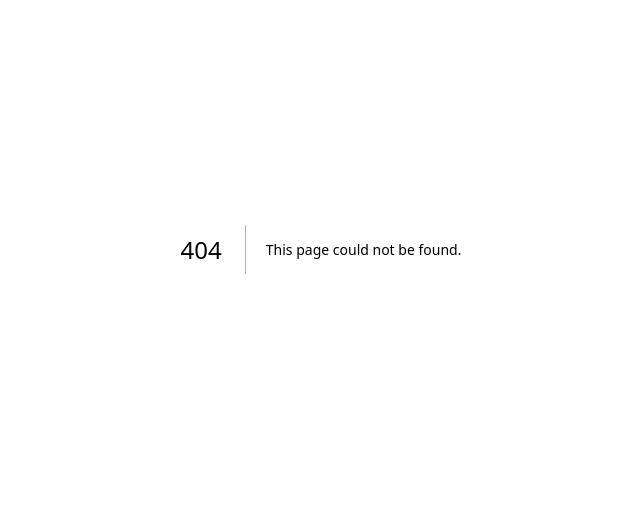
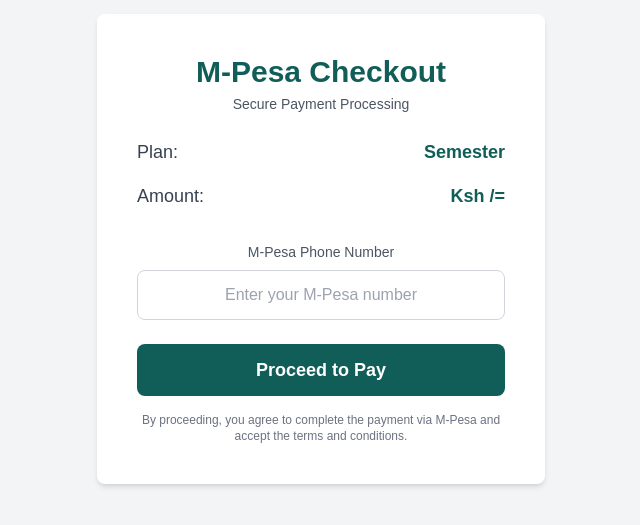
Before and after one commit to Hiuhuedd/automated-ru-frontend, a Next.js app: page /checkout in a window 1280 px wide. Before the commit this address had no page. Shown: the part 151-676 px from the top of the page, without its empty margins (319-959 px from the left). Built offline with nearby package versions, Linux system fonts and the light colour scheme.

Commit message:
premium3

```diff
--- /dev/null
+++ b/src/app/auth/page.js
@@ -0,0 +1,99 @@
+"use client";
+import { useEffect, useState } from "react";
+import { useRouter } from "next/navigation";
+
+export default function SignUpSignInPage() {
+  const router = useRouter();
+  const [isSignUp, setIsSignUp] = useState(true); // Toggle between sign-up and sign-in
+  const [username, setUsername] = useState("");
+  const [phoneNumber, setPhoneNumber] = useState("");
+  const [password, setPassword] = useState("");
+
+
+  const [isLoading, setIsLoading] = useState(true);
+
+  useEffect(() => {
+    const timer = setTimeout(() => {
+      setIsLoading(false);
+    }, 3000);
+    return () => clearTimeout(timer);
+  }, []);
+
+
+
+  const handleSwitch = () => {
+    setIsSignUp((prev) => !prev);
+  };
+
+  const handleSignUp = () => {
+    const user = { username, phoneNumber, password };
+    localStorage.setItem("user", JSON.stringify(user));
+    alert("Sign-up successful! Redirecting to Premium Page...");
+    router.push("/premium"); // Redirect back to the premium page
+  };
+
+  const handleSignIn = () => {
+    const storedUser = JSON.parse(localStorage.getItem("user"));
+    if (storedUser && storedUser.username === username && storedUser.password === password) {
+      alert("Sign-in successful!");
+      router.push("/premium"); // Redirect back to the premium page
+    } else {
+      alert("Invalid credentials! Please try again.");
+    }
+  };
+
+  return (
+    <div className="min-h-screen flex items-center justify-center bg-gray-100 p-4 font-poppins">
+
+{isLoading ? (
+        <div className="flex items-center justify-center">
+          <div className="animate-spin rounded-full h-10 w-10 border-t-2 border-b-2 border-teal-800"></div>
+        </div>
+      ) : (
+      <div className="bg-white shadow-lg rounded-lg w-full max-w-md p-6 space-y-4 text-center">
+        <h2 className="text-2xl font-bold text-teal-800">{isSignUp ? "Sign Up" : "Sign In"}</h2>
+
+        <input
+          type="text"
+          placeholder="Username"
+          value={username}
+          onChange={(e) => setUsername(e.target.value)}
+          className="w-full p-2 border border-gray-300 rounded mt-2"
+        />
+
+        {isSignUp && (
+          <input
+            type="text"
+            placeholder="Phone Number"
+            value={phoneNumber}
+            onChange={(e) => setPhoneNumber(e.target.value)}
+            className="w-full p-2 border border-gray-300 rounded mt-2"
+          />
+        )}
+
+        <input
+          type="password"
+          placeholder="4-Digit Password"
+          value={password}
+          onChange={(e) => setPassword(e.target.value)}
+          className="w-full p-2 border border-gray-300 rounded mt-2"
+        />
+
+        <button
+          onClick={isSignUp ? handleSignUp : handleSignIn}
+          className="w-full bg-teal-800 text-white py-2 rounded mt-4"
+        >
+          {isSignUp ? "Sign Up" : "Sign In"}
+        </button>
+
+        <p className="text-sm text-gray-600 mt-4">
+          {isSignUp ? "Already have an account?" : "Don't have an account?"}
+          <button onClick={handleSwitch} className="text-teal-800 ml-1">
+            {isSignUp ? "Sign In" : "Sign Up"}
+          </button>
+        </p>
+      </div>)
+}
+    </div>
+  );
+}
--- /dev/null
+++ b/src/app/checkout/page.js
@@ -0,0 +1,74 @@
+// src/app/mpesaCheckout.js
+"use client";
+import { useRouter, useSearchParams } from "next/navigation";
+import { useState, useEffect } from "react";
+
+export default function MpesaCheckout() {
+  const router = useRouter();
+  const searchParams = useSearchParams();
+  const plan = searchParams.get("plan");
+  const amount = searchParams.get("amount");
+
+  const [mpesaNumber, setMpesaNumber] = useState("");
+  const [user, setUser] = useState(null);
+
+  useEffect(() => {
+    const storedUser = JSON.parse(localStorage.getItem("user"));
+    if (storedUser) {
+      setUser(storedUser);
+      setMpesaNumber(storedUser.phoneNumber);
+    }
+  }, []);
+
+  const handleCheckout = () => {
+    alert(`Processing ${plan} plan payment of Ksh ${amount} for M-Pesa number ${mpesaNumber}`);
+    // Add logic to integrate with the M-Pesa API if available
+    router.push("/resources"); // Redirect back to the premium page
+
+  };
+
+  return (
+    <div className="min-h-screen bg-gray-100 flex flex-col items-center justify-center p-6 sm:p-10 font-poppins">
+      <div className="bg-white shadow-md rounded-lg p-6 sm:p-10 w-full max-w-md text-center">
+        <h2 className="text-3xl font-semibold text-teal-800">M-Pesa Checkout</h2>
+        <p className="text-sm text-gray-600 mt-1">Secure Payment Processing</p>
+
+        <div className="mt-6 space-y-4">
+          <div className="flex items-center justify-between">
+            <p className="text-lg font-medium text-gray-700">Plan:</p>
+            <p className="text-lg font-semibold text-teal-800">{plan === "monthly" ? "Monthly" : "Semester"}</p>
+          </div>
+          <div className="flex items-center justify-between">
+            <p className="text-lg font-medium text-gray-700">Amount:</p>
+            <p className="text-lg font-semibold text-teal-800">Ksh {amount}/=</p>
+          </div>
+        </div>
+
+        <div className="mt-8">
+          <label htmlFor="mpesaNumber" className="block text-sm font-medium text-gray-600 mb-2">
+            M-Pesa Phone Number
+          </label>
+          <input
+            id="mpesaNumber"
+            type="tel"
+            value={mpesaNumber}
+            onChange={(e) => setMpesaNumber(e.target.value)}
+            className="w-full p-3 border border-gray-300 rounded-lg text-center focus:outline-none focus:ring-2 focus:ring-teal-600"
+            placeholder="Enter your M-Pesa number"
+          />
+        </div>
+
+        <button
+          onClick={handleCheckout}
+          className="w-full bg-teal-800 hover:bg-teal-700 text-white py-3 rounded-lg text-lg font-semibold mt-6 transition duration-200"
+        >
+          Proceed to Pay
+        </button>
+
+        <p className="text-xs text-gray-500 mt-4">
+          By proceeding, you agree to complete the payment via M-Pesa and accept the terms and conditions.
+        </p>
+      </div>
+    </div>
+  );
+}
--- a/src/app/premium/page.js
+++ b/src/app/premium/page.js
@@ -22,6 +22,19 @@
     setSelectedPlan(plan);
     // alert(`Selected ${plan === "monthly" ? "Monthly" : "Semester"} Plan`);
   };
+
+
+  const handleSubscription = () => {
+    const user = JSON.parse(localStorage.getItem("user"));
+    if (!user) {
+      router.push("/authScreen");
+    } else {
+      const url = `/checkout?plan=${selectedPlan}&amount=${selectedPlan === "monthly" ? 99 : 249}`;
+      router.push(url);
+    }
+  };
+
+
 
   return (
     <div className="min-h-screen bg-gray-100 flex flex-col items-center justify-center p-4 sm:p-6 font-poppins relative">
@@ -91,7 +104,7 @@
           </div>
 
           <button
-            onClick={() => handlePlanSelect(selectedPlan)}
+            onClick={() =>  handleSubscription()}
             className="w-full bg-teal-800 text-white py-2 sm:py-3 rounded-lg text-sm sm:text-lg font-semibold mt-4"
           >
             Subscribe to {selectedPlan === "monthly" ? "Monthly" : "Semester"} Plan
--- a/src/app/resources/page.js
+++ b/src/app/resources/page.js
@@ -42,11 +42,9 @@
 
   const handleViewResource = (resource, index) => {
     if (index >= 3) {
-      // Redirect to premium page for premium resources
       sessionStorage.setItem('available', resources.length);
       router.push('/premium');
     } else {
-      // Redirect to view page for free resources
       sessionStorage.setItem('fileURI', resource.fileURI);
       router.push('/view');
     }
@@ -75,8 +73,21 @@
       </div>
 
       {isLoading ? (
-        <div className="flex justify-center items-center min-h-screen">
-          <div className="spinner-border animate-spin inline-block w-8 h-8 border-4 rounded-full border-t-transparent border-blue-500" />
+        <div className="grid gap-4 grid-cols-1 sm:grid-cols-2 lg:grid-cols-4">
+          {Array.from({ length: 8 }).map((_, index) => (
+            <div key={index} className="p-6 shadow rounded bg-gray-300 animate-pulse">
+              <div className="flex items-center mb-4">
+                <div className="w-10 h-10 bg-gray-400 rounded-full"></div>
+                <div className="ml-4 flex-1 space-y-2">
+                  <div className="h-4 bg-gray-400 rounded w-24"></div>
+                  <div className="h-4 bg-gray-400 rounded w-16"></div>
+                </div>
+              </div>
+              <div className="h-24 bg-gray-400 rounded w-full mb-4"></div>
+              <div className="h-4 bg-gray-400 rounded w-32 mb-2"></div>
+              <div className="h-8 bg-gray-400 rounded w-full"></div>
+            </div>
+          ))}
         </div>
       ) : (
         <div className="grid gap-4 grid-cols-1 sm:grid-cols-2 lg:grid-cols-4">
@@ -115,7 +126,7 @@
               </div>
               <p className="uppercase">{resource.unitName}</p>
               <button
-                onClick={() => handleViewResource(resource, index,)}
+                onClick={() => handleViewResource(resource, index)}
                 className="px-2 py-2 mt-3 text-xs bg-sky-800 text-white rounded flex items-center justify-center"
               >
                 View Resource
```
